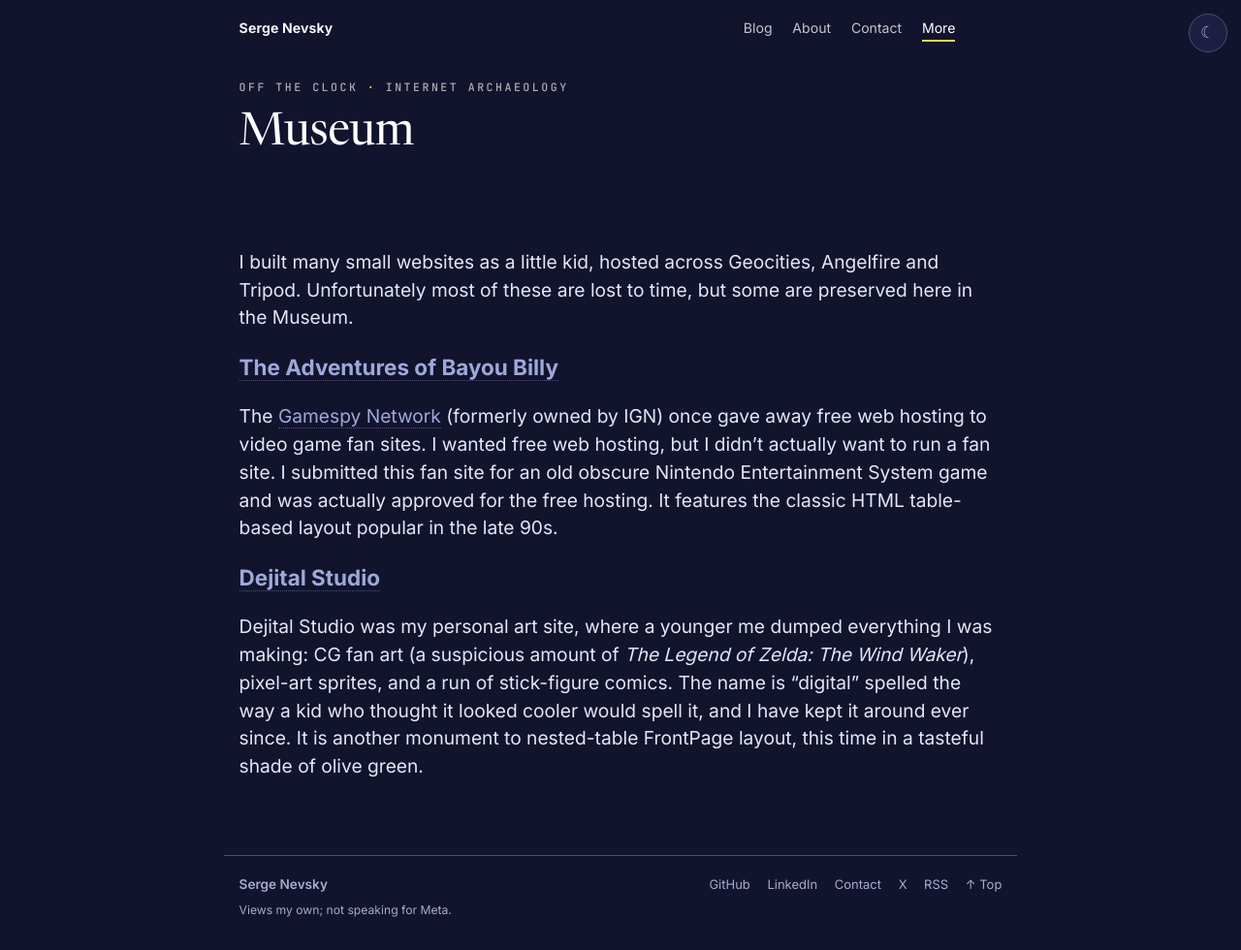
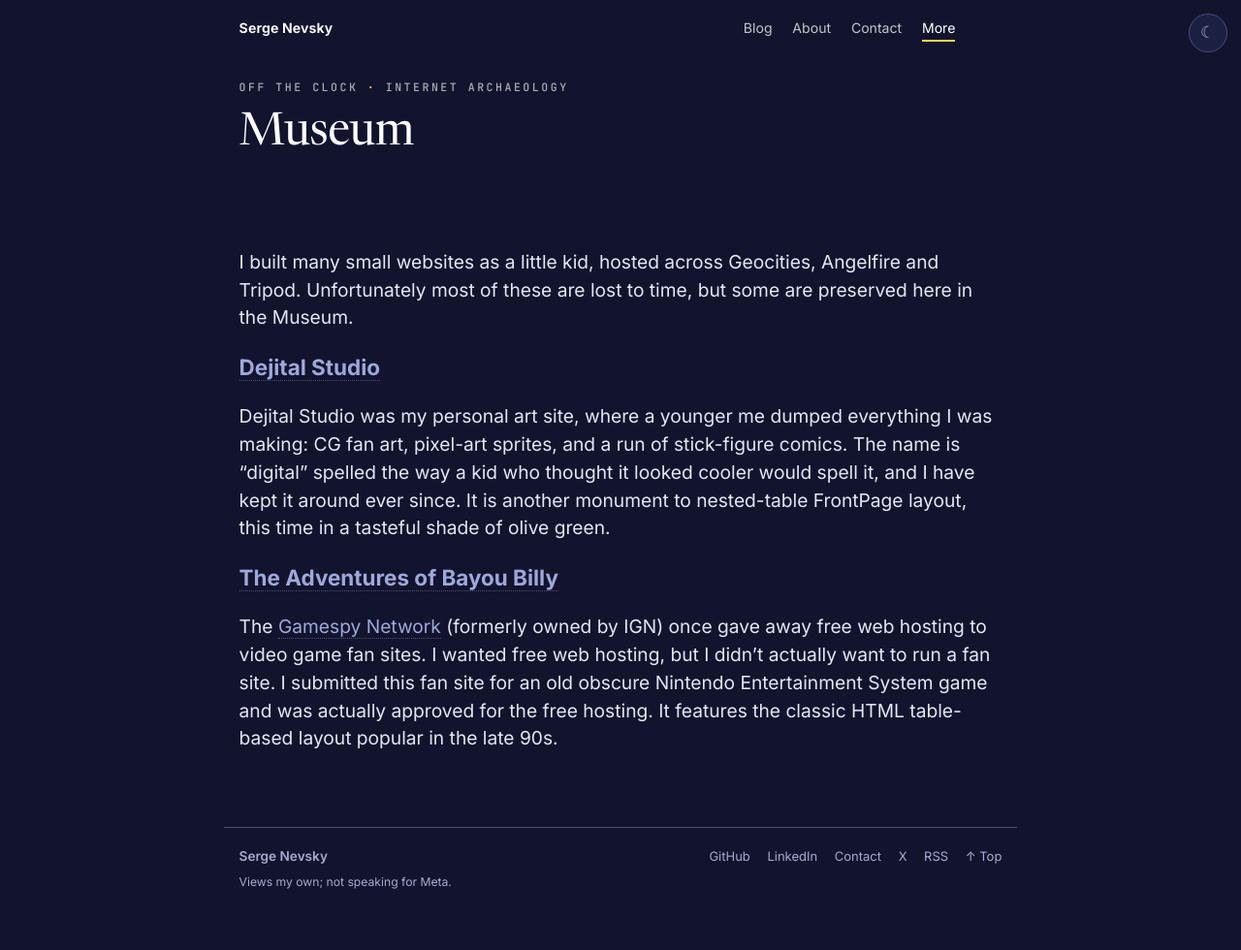
Before and after one commit to Dejital/dejital.github.com, a Jekyll site: the page built from museum.md, in a window 1280 px wide. Shown: the whole page at 97% size. Built offline with Jekyll 4.4.1, drawn with Linux system fonts in a browser that asks for light colours; after the commit the page ends 951 px from its top, so only the background shows below that.

Commit message:
Museum: list Dejital Studio first, drop the Wind Waker aside
Co-Authored-By: Claude Opus 4.8 <noreply@anthropic.com>

```diff
--- a/museum.md
+++ b/museum.md
@@ -10,15 +10,15 @@ body_class: gallery-dark
 I built many small websites as a little kid, hosted across Geocities, Angelfire and Tripod.
 Unfortunately most of these are lost to time, but some are preserved here in the Museum.
 
+### [Dejital Studio](/museum/dejital-studio/index.shtml)
+
+Dejital Studio was my personal art site, where a younger me dumped everything I was making: CG fan art, pixel-art sprites, and a run of stick-figure comics.
+The name is "digital" spelled the way a kid who thought it looked cooler would spell it, and I have kept it around ever since.
+It is another monument to nested-table FrontPage layout, this time in a tasteful shade of olive green.
+
 ### [The Adventures of Bayou Billy](/museum/bayou-billy/index.shtml)
 
 The [Gamespy Network](https://en.wikipedia.org/wiki/GameSpy) (formerly owned by IGN) once gave away free web hosting to video game fan sites.
 I wanted free web hosting, but I didn't actually want to run a fan site.
 I submitted this fan site for an old obscure Nintendo Entertainment System game and was actually approved for the free hosting.
 It features the classic HTML table-based layout popular in the late 90s.
-
-### [Dejital Studio](/museum/dejital-studio/index.shtml)
-
-Dejital Studio was my personal art site, where a younger me dumped everything I was making: CG fan art (a suspicious amount of *The Legend of Zelda: The Wind Waker*), pixel-art sprites, and a run of stick-figure comics.
-The name is "digital" spelled the way a kid who thought it looked cooler would spell it, and I have kept it around ever since.
-It is another monument to nested-table FrontPage layout, this time in a tasteful shade of olive green.
```
